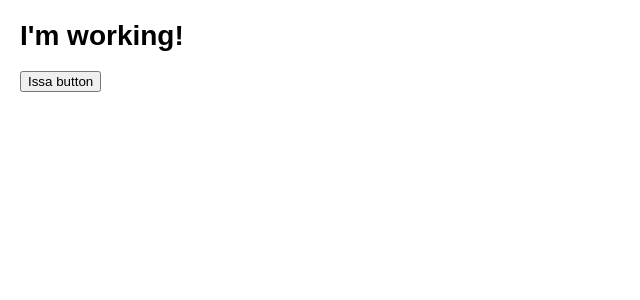
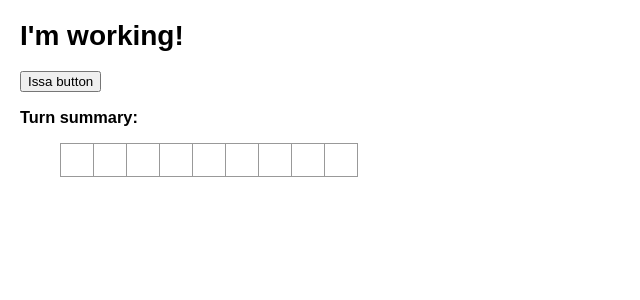
Before and after one commit to entegral/reactTicTacToe, a React (Create React App) app: page /#/info in a window 1280 px wide. Shown: the top 300 px of the page, without its empty margins (0-640 px from the left). Built offline with nearby package versions, Linux system fonts and the light colour scheme.

Commit message:
add history summary after game completes

```diff
--- a/src/components/Info.jsx
+++ b/src/components/Info.jsx
@@ -1,4 +1,6 @@
 import React from 'react';
+import { connect } from 'react-redux';
+import Square from './Square';
 
 function Info (props){
 
@@ -7,14 +9,64 @@ function Info (props){
     window.location.reload()
   };
 
+  const renderSquare = (i) => {
+    return <Square
+      value={i} />;
+  }
+
+  const turnSummaryStyle = {
+    margin: '10px',
+    display: 'flex',
+    flexDirection: 'row'
+  };
+
+  const renderSummary = (turn) => {
+    console.log(turn.squares)
+    return (
+      <li style={turnSummaryStyle}>
+        <div className="board-row">
+          {renderSquare(turn.squares[0])}
+          {renderSquare(turn.squares[1])}
+          {renderSquare(turn.squares[2])}
+        </div>
+        <div className="board-row">
+          {renderSquare(turn.squares[3])}
+          {renderSquare(turn.squares[4])}
+          {renderSquare(turn.squares[5])}
+        </div>
+        <div className="board-row">
+          {renderSquare(turn.squares[6])}
+          {renderSquare(turn.squares[7])}
+          {renderSquare(turn.squares[8])}
+        </div>
+      </li>
+    );
+  };
+
 
   return (
     <React.Fragment>
       <h1>I'm working!</h1>
       <div> {props.winner} </div>
       <button onClick={newGame}>Issa button</button>
+      <h3>Turn summary:</h3>
+      <ol>
+        {
+          props.turnSummary.map((turn) => {
+            return (
+              renderSummary(turn)
+            );
+          }
+        )}
+      </ol>
     </React.Fragment>
   )
 };
 
-export default Info;
+const mapStateToProps = state => {
+  return {
+    turnSummary: state.history
+  };
+};
+
+export default connect(mapStateToProps) (Info);
```
